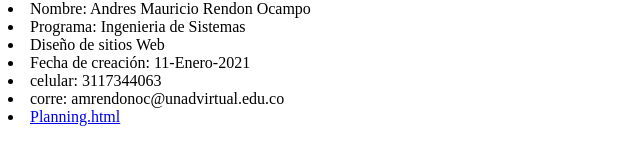
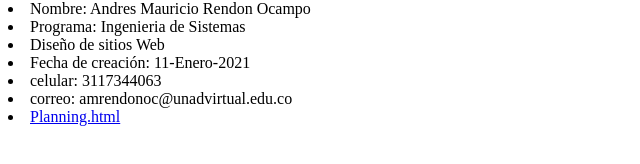
Before and after one commit to amrendonoc/DSW-AndresRendon, a plain HTML site: page index.html in a window 1280 px wide. Shown: the part 142-306 px from the top of the page, 0-640 px from the left. Drawn offline with Linux system fonts and the light colour scheme.

Commit message:
version2

```diff
--- a/index.html
+++ b/index.html
@@ -23,7 +23,7 @@
 		<li>Diseño de sitios Web</li>
             <li>Fecha de creación: 11-Enero-2021</li>
             <li>celular: 3117344063</li>
-            <li>corre: amrendonoc@unadvirtual.edu.co</li>
+            <li>correo: amrendonoc@unadvirtual.edu.co</li>
 	    <li> <a href="https://amrendonoc.github.io/DSW-AndresRendon/Planning.html">Planning.html</a> </li>
         </article>
     </section>
```
